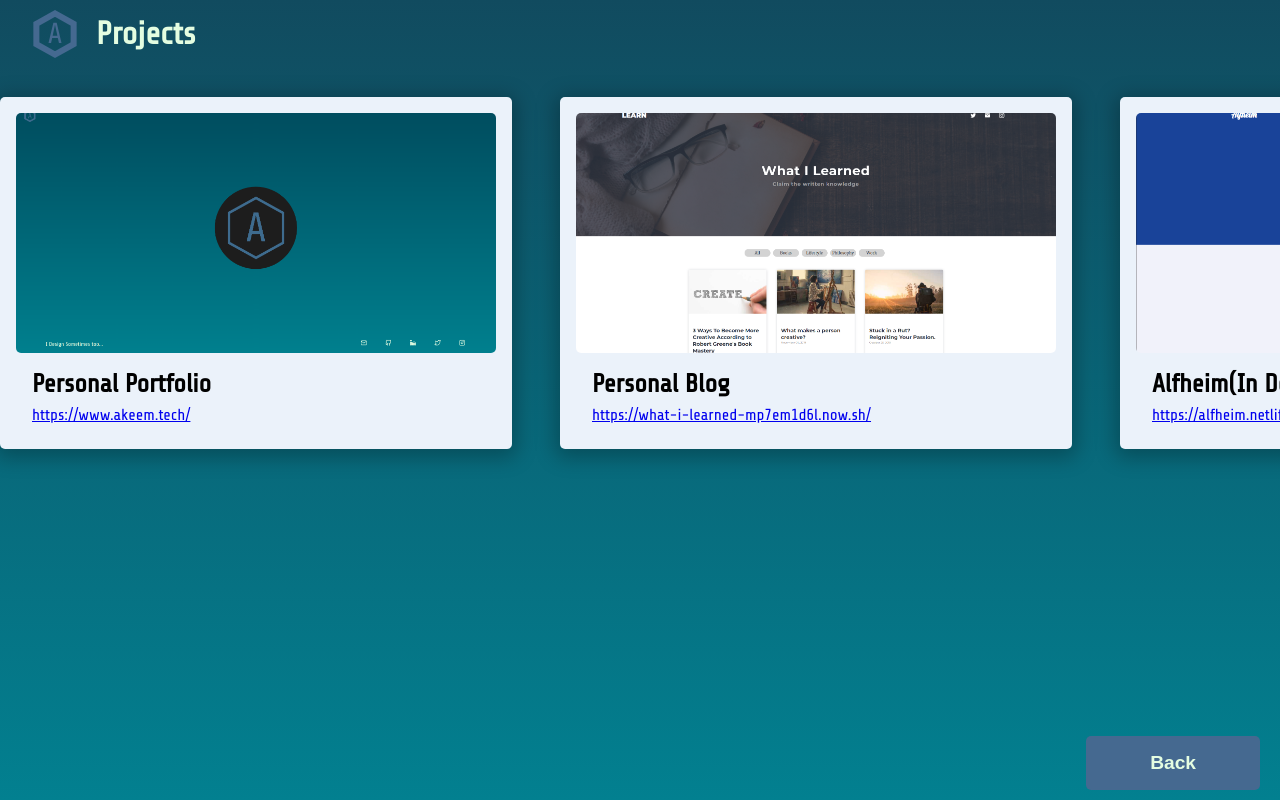
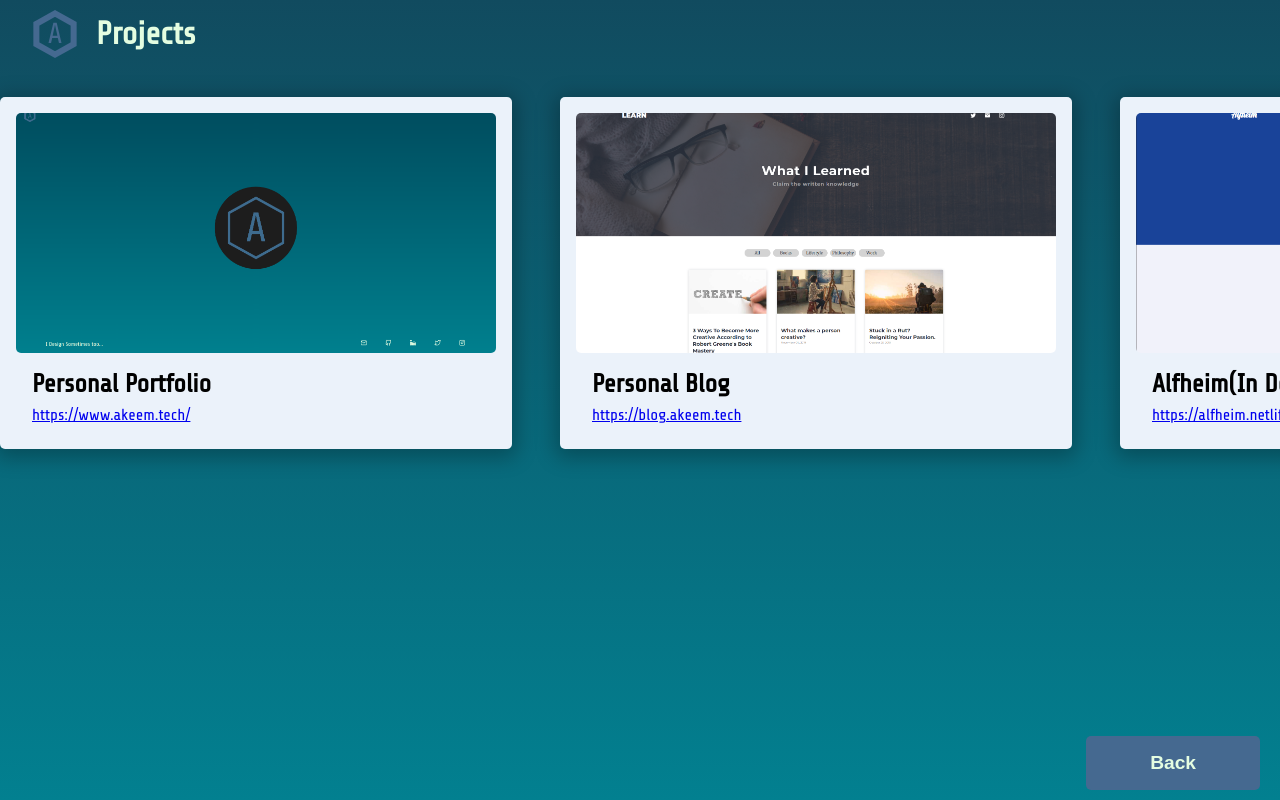
Before and after one commit to AkeemAllen/personal-portfolio, a React (Create React App) app: page /projects in a window 1280 px wide. Shown: the top 800 px of the page. Built offline with nearby package versions, Linux system fonts and the light colour scheme.

Commit message:
Changed Url for personal blog

```diff
--- a/src/pages/Projects.jsx
+++ b/src/pages/Projects.jsx
@@ -40,7 +40,7 @@ const Projects = () => {
     {
       screenshot: blog,
       name: "Personal Blog",
-      url: "https://what-i-learned-mp7em1d6l.now.sh/",
+      url: "https://blog.akeem.tech",
       description: `
         During one summer vacation, when I had a lot of free time and was getting into reading,
         I decided to try my hand at blogging. I also realized that it might be a great
```
